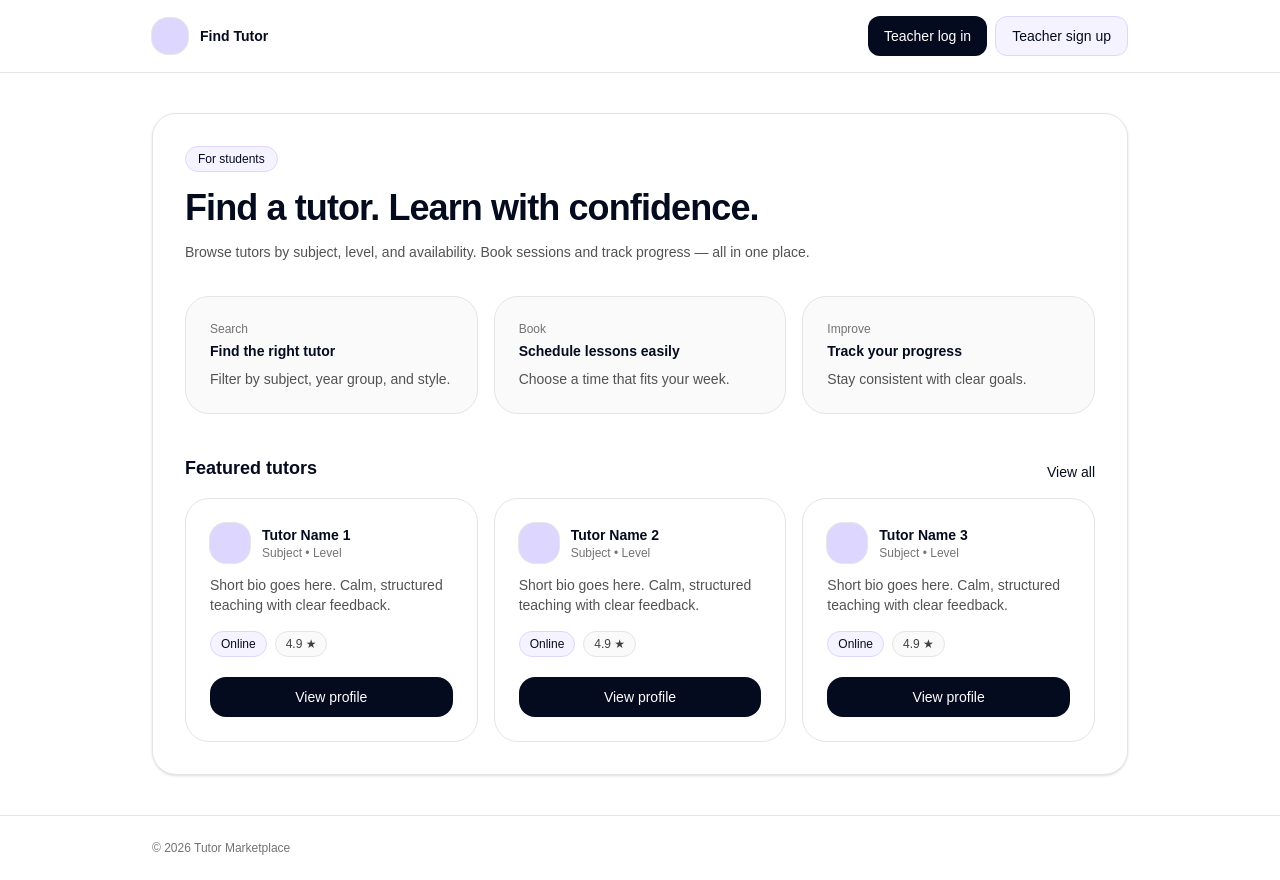
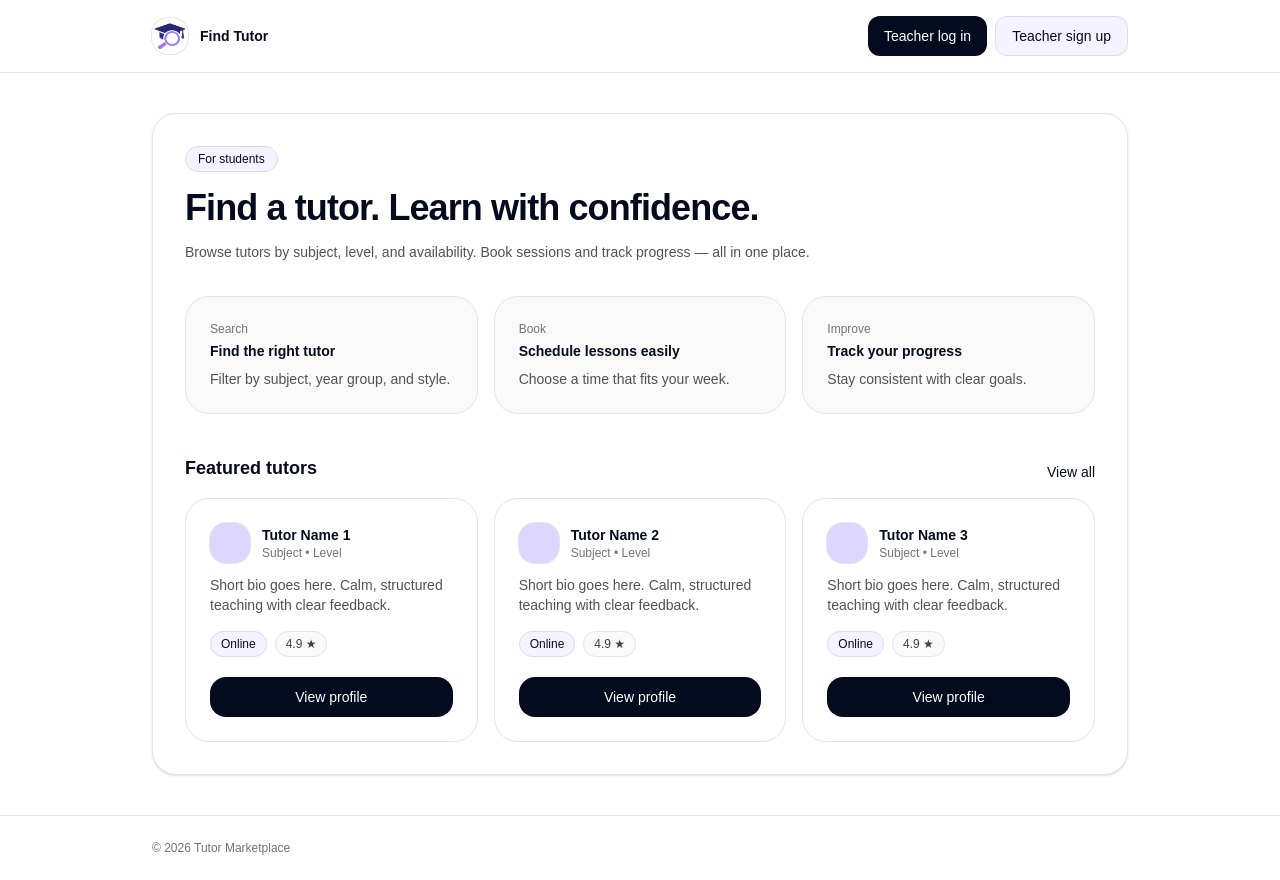
Before and after one commit to wincrazyyy/find-tutor, a Next.js app: page / in a window 1280 px wide. Built offline with nearby package versions, Linux system fonts and the light colour scheme.

Commit message:
find tutor icon simple

```diff
--- a/app/_components/layout/nav.tsx
+++ b/app/_components/layout/nav.tsx
@@ -1,10 +1,19 @@
 // app/_components/layout/nav.tsx
+import Image from "next/image";
+
 export function Nav() {
   return (
     <header className="border-b border-neutral-200">
       <div className="mx-auto flex w-full max-w-5xl items-center justify-between px-6 py-4">
         <a href="/" className="flex items-center gap-3">
-          <div className="h-9 w-9 rounded-2xl bg-violet-200 ring-1 ring-[#050B1E]/10" />
+          <Image
+            src="/logo-square.png"
+            alt="Find Tutor"
+            width={36}
+            height={36}
+            className="rounded-2xl ring-1 ring-[#050B1E]/10"
+            priority
+          />
           <div className="text-sm font-semibold text-[#050B1E]">Find Tutor</div>
         </a>
 
```
Also changed, not shown: public/logo-square.png (added), public/logo.png (added).
